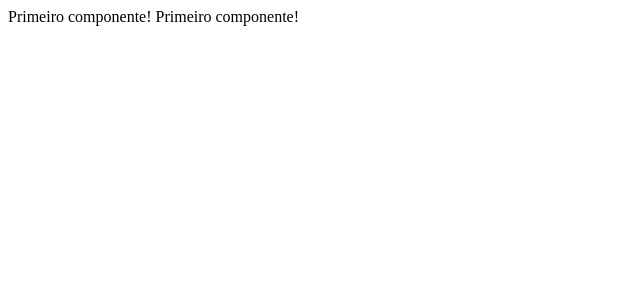
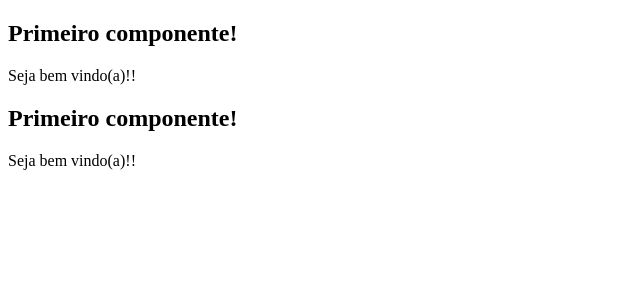
Before and after one commit to viniciusfdasilva/curso-react, a React (Create React App) app in the folder projeto_1/fundamentos-react/: page / in a window 1280 px wide. Shown: the top 300 px of the page, without its empty margins (0-640 px from the left). Built offline with nearby package versions, Linux system fonts and the light colour scheme.

Commit message:
Sessão 2 - Video 15

```diff
--- a/projeto_1/fundamentos-react/src/components/basicos/Primeiro.js
+++ b/projeto_1/fundamentos-react/src/components/basicos/Primeiro.js
@@ -1,3 +1,12 @@
+import React from "react"
+
 export default function Primeiro(){
-    return 'Primeiro componente! '
+    const msg = 'Seja bem vindo(a)!!'
+
+    return (
+        <div>
+            <h2>Primeiro componente! </h2>
+            <p>{ msg }</p>
+        </div>
+    )
 }
```
